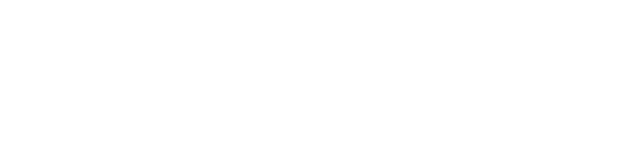
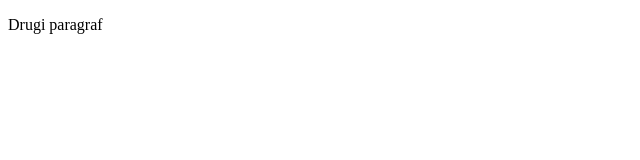
Before and after one commit to worldeditt/gitjestgit, a plain HTML site: page index.html in a window 1280 px wide. Shown: the whole page, without its empty margins (0-640 px from the left). Drawn offline with Linux system fonts and the light colour scheme.

Commit message:
drugi paragraf

```diff
--- a/index.html
+++ b/index.html
@@ -7,6 +7,6 @@
     <title>Document</title>
 </head>
 <body>
-    <p></p>
+    <p>Drugi paragraf</p>
 </body>
 </html>
```
